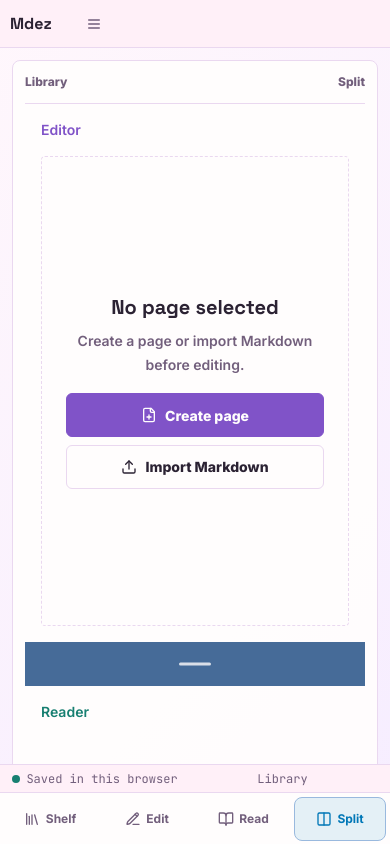
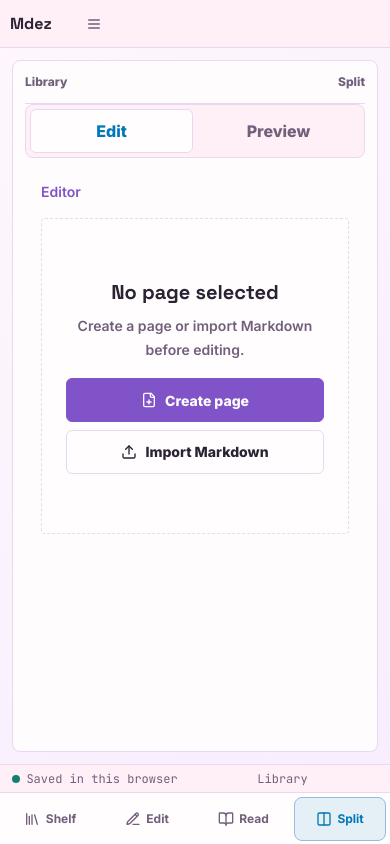
Before and after one commit to ny147/mdez, a Next.js app: page / in a window 390 px wide. Both pictures are taken after a click on the tab "Split". Built offline with nearby package versions, Linux system fonts and the light colour scheme; a web font is replaced by a local one.

Commit message:
fix: adapt split workspace for phones

```diff
--- a/src/app/styles/workspace.css
+++ b/src/app/styles/workspace.css
@@ -587,6 +587,34 @@ body {
   min-height: 42rem;
   overflow: hidden;
 }
+.split-workspace-compact {
+  display: grid;
+  min-height: 0;
+  grid-template-rows: auto minmax(0, 1fr);
+}
+.compact-split-tabs {
+  display: grid;
+  grid-template-columns: repeat(2, minmax(0, 1fr));
+  gap: 0.25rem;
+  margin-bottom: var(--space-2);
+  padding: 0.25rem;
+  border: 1px solid var(--color-rule);
+  border-radius: var(--radius-control);
+  background: var(--color-panel);
+}
+.compact-split-tab {
+  min-height: 2.75rem;
+  border: 1px solid transparent;
+  border-radius: calc(var(--radius-control) - 0.125rem);
+  background: transparent;
+  color: var(--color-muted);
+  font-weight: 750;
+}
+.compact-split-tab[aria-selected="true"] {
+  border-color: var(--color-rule);
+  background: var(--color-paper);
+  color: var(--mode-accent);
+}
 .split-separator {
   position: relative;
   min-width: 0.5rem;
--- a/src/components/mdez/MdezWorkspace.tsx
+++ b/src/components/mdez/MdezWorkspace.tsx
@@ -447,6 +447,7 @@ export function MdezWorkspace() {
                 editor={editorPane}
                 reader={readerPane}
                 orientation={isTabletLayout ? "horizontal" : "vertical"}
+                compact={isMobileLayout}
               />
             ) : (
               <div className="grid min-h-0 gap-4">
--- a/src/components/mdez/SplitWorkspace.tsx
+++ b/src/components/mdez/SplitWorkspace.tsx
@@ -1,19 +1,28 @@
 "use client";
 
 import { type KeyboardEvent, type PointerEvent, type ReactNode, useRef, useState } from "react";
+
+type CompactPane = "editor" | "reader";
 
 type SplitWorkspaceProps = {
   editor: ReactNode;
   reader: ReactNode;
   orientation: "horizontal" | "vertical";
+  compact: boolean;
 };
+
+const compactOptions: { value: CompactPane; label: string }[] = [
+  { value: "editor", label: "Edit" },
+  { value: "reader", label: "Preview" }
+];
 
 function clampSplit(value: number) {
   return Math.max(30, Math.min(70, Math.round(value)));
 }
 
-export function SplitWorkspace({ editor, reader, orientation }: SplitWorkspaceProps) {
+export function SplitWorkspace({ editor, reader, orientation, compact }: SplitWorkspaceProps) {
   const [value, setValue] = useState(50);
+  const [compactPane, setCompactPane] = useState<CompactPane>("editor");
   const containerRef = useRef<HTMLDivElement>(null);
   const isHorizontal = orientation === "horizontal";
 
@@ -43,6 +52,49 @@ export function SplitWorkspace({ editor, reader, orientation }: SplitWorkspacePr
     ? { gridTemplateRows: `minmax(0, ${value}fr) var(--split-separator-size, 2rem) minmax(0, ${100 - value}fr)` }
     : { gridTemplateColumns: `minmax(0, ${value}fr) var(--split-separator-size, 0.5rem) minmax(0, ${100 - value}fr)` };
 
+  if (compact) {
+    return (
+      <div className="split-workspace split-workspace-compact" data-orientation="compact">
+        <div role="tablist" aria-label="Split workspace pane" className="compact-split-tabs">
+          {compactOptions.map((option) => (
+            <button
+              key={option.value}
+              type="button"
+              role="tab"
+              id={`compact-split-${option.value}-tab`}
+              aria-controls={`compact-split-${option.value}-panel`}
+              aria-selected={compactPane === option.value}
+              onClick={() => setCompactPane(option.value)}
+              className="compact-split-tab"
+            >
+              {option.label}
+            </button>
+          ))}
+        </div>
+        <div
+          id="compact-split-editor-panel"
+          role="tabpanel"
+          aria-label="Edit"
+          aria-labelledby="compact-split-editor-tab"
+          hidden={compactPane !== "editor"}
+          className="min-h-0 min-w-0"
+        >
+          {editor}
+        </div>
+        <div
+          id="compact-split-reader-panel"
+          role="tabpanel"
+          aria-label="Preview"
+          aria-labelledby="compact-split-reader-tab"
+          hidden={compactPane !== "reader"}
+          className="min-h-0 min-w-0"
+        >
+          {reader}
+        </div>
+      </div>
+    );
+  }
+
   return (
     <div ref={containerRef} className="split-workspace" data-orientation={orientation} style={style}>
       <div className="min-h-0 min-w-0 overflow-hidden">{editor}</div>
```
Also changed, not shown: 1 other file (tests, documents, lock files or other folders).
